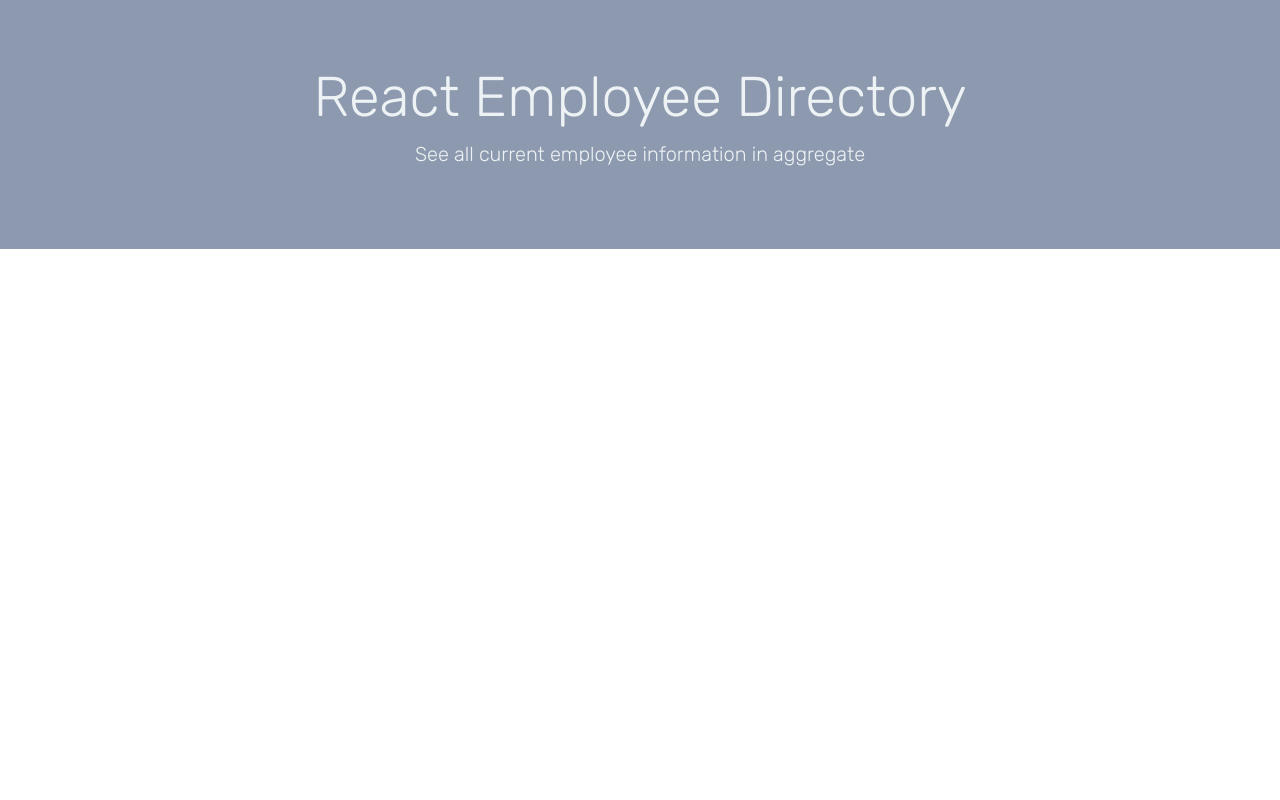
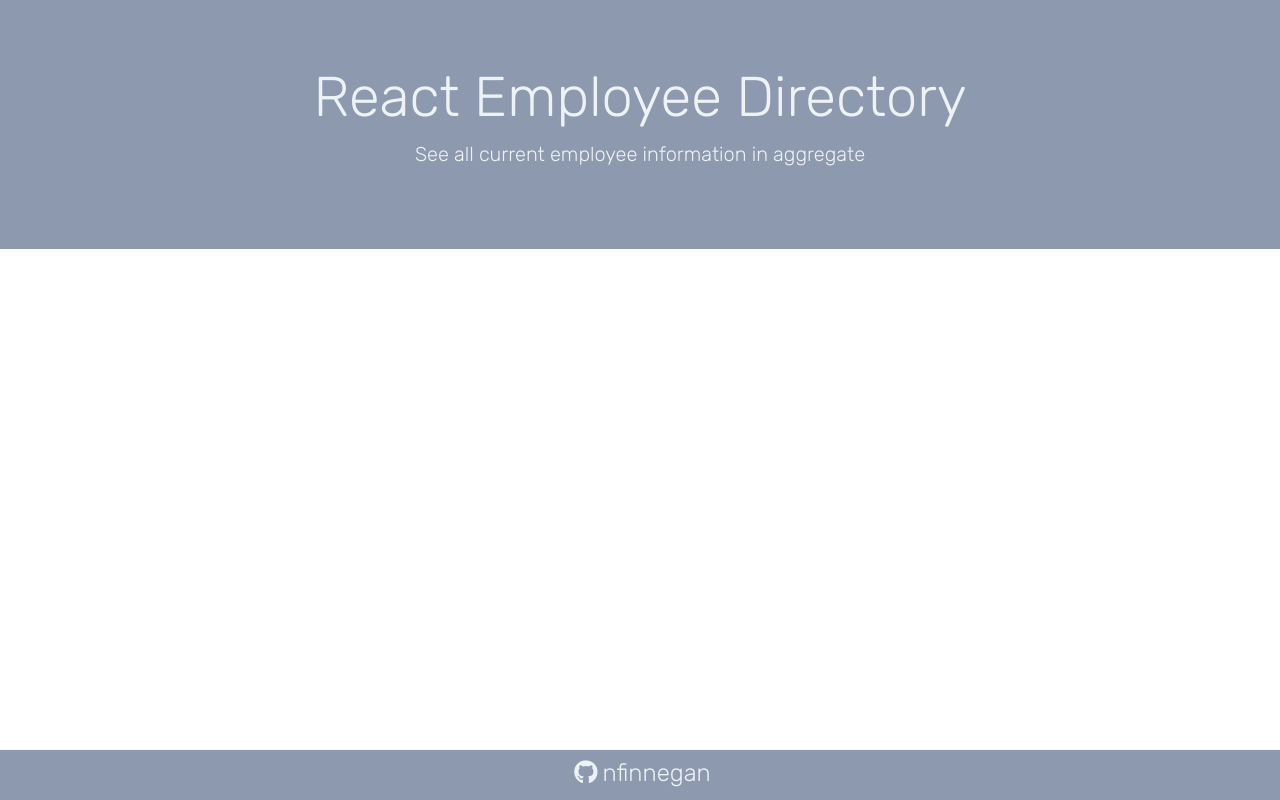
Before and after one commit to nfinnegan/user_directory, a React (Create React App) app: page / in a window 1280 px wide. Built offline with nearby package versions, Linux system fonts and the light colour scheme.

Commit message:
created footer component

```diff
--- a/public/index.html
+++ b/public/index.html
@@ -13,6 +13,12 @@
     <link
       href="https://fonts.googleapis.com/css2?family=Rubik:wght@300&display=swap"
       rel="stylesheet"
+    />
+    <link
+      rel="stylesheet"
+      href="https://use.fontawesome.com/releases/v5.8.1/css/all.css"
+      integrity="sha384-50oBUHEmvpQ+1lW4y57PTFmhCaXp0ML5d60M1M7uH2+nqUivzIebhndOJK28anvf"
+      crossorigin="anonymous"
     />
     <link
       rel="stylesheet"
@@ -36,7 +42,7 @@
       work correctly both with client-side routing and a non-root public URL.
       Learn how to configure a non-root public URL by running `npm run build`.
     -->
-    <title>User Directory</title>
+    <title>Employee Directory</title>
   </head>
   <body>
     <noscript>You need to enable JavaScript to run this app.</noscript>
--- a/src/App.js
+++ b/src/App.js
@@ -2,13 +2,14 @@ import React from "react";
 //import "App.css";
 import API from "./utils/API";
 import Header from "./components/Header/Header";
+import Footer from "./components/Footer/Footer";
 
 function App() {
   return (
     <div className="App">
-      <header className="App-header">
-        <Header />
-      </header>
+      <Header />
+
+      <Footer />
     </div>
   );
 }
--- /dev/null
+++ b/src/components/Footer/Footer.js
@@ -0,0 +1,21 @@
+import React from "react";
+import "./style.css";
+
+const Footer = () => {
+  return (
+    <footer class="footer fixed-bottom">
+      <div class="container fluid ">
+        <a
+          href="https://github.com/nfinnegan"
+          class="githubLink"
+          target="_blank"
+          rel="noreferrer"
+        >
+          <i class="fab fa-github icons"></i>nfinnegan
+        </a>
+      </div>
+    </footer>
+  );
+};
+
+export default Footer;
--- /dev/null
+++ b/src/components/Footer/style.css
@@ -0,0 +1,20 @@
+.footer,
+.githubLink {
+  text-align: center;
+  color: #edf2f4;
+  font-family: "Rubik", sans-serif;
+  background-color: #8d99ae;
+  height: 50px;
+  font-size: 18pt;
+  padding: 5px;
+}
+
+.icons:hover,
+.githubLink:hover {
+  transform: scale(1.5);
+  color: #2b2d42;
+}
+
+.icons {
+  margin: 5px;
+}
```
Also changed, not shown: src/components/Footer.js (deleted).
